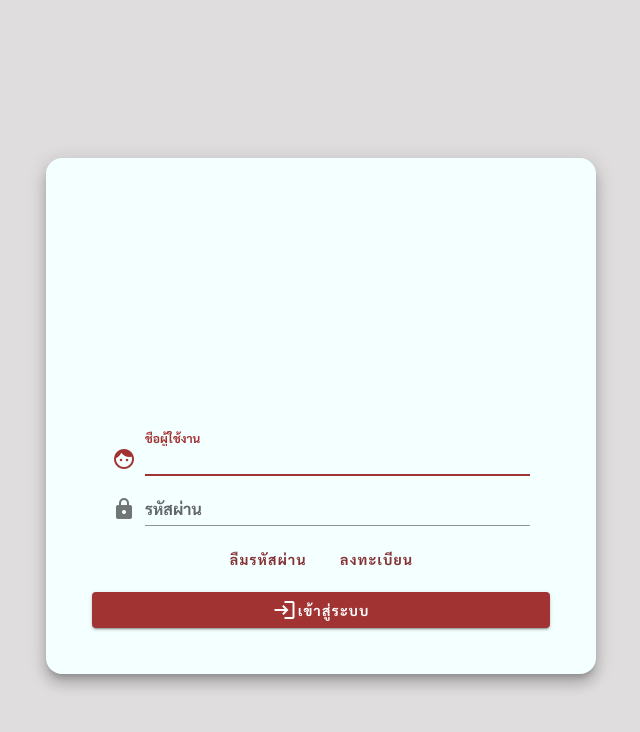
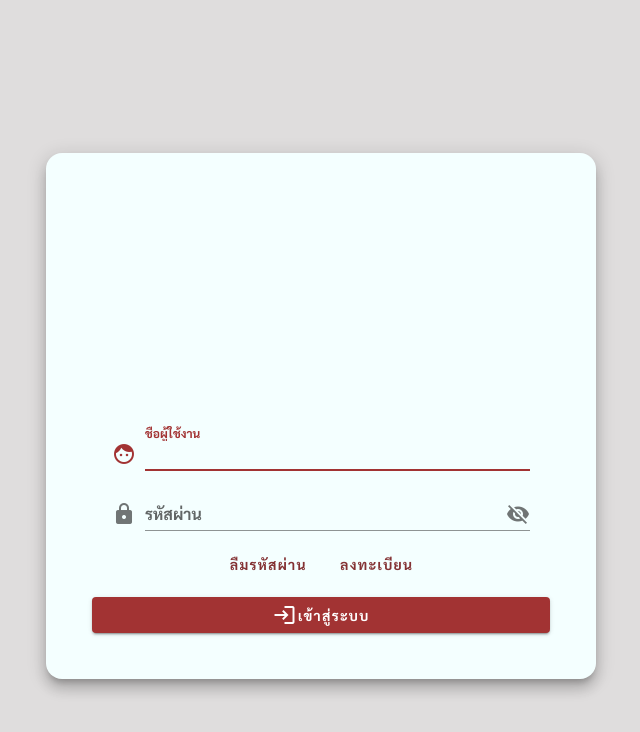
Before and after one commit to eznos/BMS-Back-Office-UI, a Vue app: page /login in a window 1280 px wide. Shown: the top 732 px of the page, without its empty margins (319-959 px from the left). Built offline with nearby package versions, Linux system fonts and the light colour scheme.

Commit message:
- feat(✨): show password feat and connect to API for login
and new rule for username and password
create new alert

```diff
--- a/src/views/login/login.vue
+++ b/src/views/login/login.vue
@@ -1,7 +1,6 @@
 <template>
   <v-app id="app">
     <v-container fill-height fill-width>
-      <v-layout align-center justify-center>
       <div class="mx-auto">
         <v-card
           color="#F4ffff"
@@ -20,22 +19,36 @@
               ></v-img>
             </v-card-title>
             <v-card-text :style="{ padding: 0 }">
-                <v-form>
+              <v-form ref="formLogin" lazy-validation>
+                <v-alert
+                  v-if="!isLogin"
+                  outlined
+                  type="error"
+                  class="alert-login"
+                >
+                  {{ loginFail }}
+                </v-alert>
                 <v-text-field
-                    id="username"
+                  class="text_fields"
+                  v-model="username"
                   prepend-icon="mdi-face-man"
                   name="login"
                   label="ชื่อผู้ใช้งาน"
                   type="text"
                   autofocus
+                  :rules="rules.usernameRules"
+                  v-on:keyup="checkEnterPressedToSubmit"
                 ></v-text-field>
                 <v-text-field
-                    id="password"
+                  v-model="password"
                   prepend-icon="mdi-lock"
+                  :append-icon="showPassword ? 'mdi-eye' : 'mdi-eye-off'"
+                  @click:append="showPassword = !showPassword"
+                  :type="showPassword ? 'text' : 'password'"
                   name="password"
                   label="รหัสผ่าน"
-                    type="password"
                   :rules="rules.Password_Format"
+                  v-on:keyup="checkEnterPressedToSubmit"
                 ></v-text-field>
               </v-form>
               <div class="btn-register-forget">
@@ -50,7 +63,7 @@
             <v-card-actions class="row-btn">
               <v-row>
                 <v-col>
-                    <v-btn block color="primary" to="/overview">
+                  <v-btn block color="primary" @click="submit">
                     <v-icon>mdi-login</v-icon>เข้าสู่ระบบ
                   </v-btn>
                 </v-col>
@@ -59,19 +72,24 @@
           </div>
         </v-card>
       </div>
-      </v-layout>
     </v-container>
   </v-app>
 </template>
 
 <script>
+import { apiUrl } from "../../utils/url";
+import axios from "axios";
+
 export default {
   name: "Login",
-  props: {
-    source: String,
-  },
   data: () => ({
+    showPassword: false,
+    username: "",
+    password: "",
+    loginFail: "",
+    isLogin: true,
     rules: {
+      usernameRules: [(value) => !!value || "กรุณากรอก ชื่อผู้ใช้"],
       Password_Format: [
         (val) =>
           (val || "").length >= 6 ||
@@ -79,6 +97,44 @@ export default {
       ],
     },
   }),
+  created() {},
+  methods: {
+    async checkEnterPressedToSubmit(e) {
+      if (e.keyCode === 13) this.submit();
+    },
+    async submit() {
+      if (this.$refs.formLogin.validate()) {
+        this.loginWithAPI(this.username, this.password);
+      }
+    },
+    async loginWithAPI(username, password) {
+      let payload = {
+        username: username.trim(),
+        password: password.trim(),
+      };
+      axios
+        .post(apiUrl + "/v1/auth/login", payload)
+        .then((response) => {
+          let data = response.data;
+          if (data.status === "success") {
+            // simple login
+            window.location = "overview";
+            console.log("success");
+          } else {
+            console.log("not");
+          }
+        })
+        .catch((error) => {
+          if (error.response.data.status === "unauthorized") {
+            this.loginFail = "ชื่อผู้ใช้งานหรือรหัสผ่านไม่ถูกต้อง";
+            this.isLogin = false;
+          } else {
+            console.log("notthing");
+            this.isLogin = false;
+          }
+        });
+    },
+  },
 };
 </script>
 
@@ -99,4 +155,10 @@ export default {
   margin-top: 30px;
   margin-bottom: 15px;
 }
+.alert-login {
+  padding: 0;
+}
+.text_fields {
+  margin-bottom: 30px;
+}
 </style>
```
Lines whose indentation alone changed are shown as unchanged.
